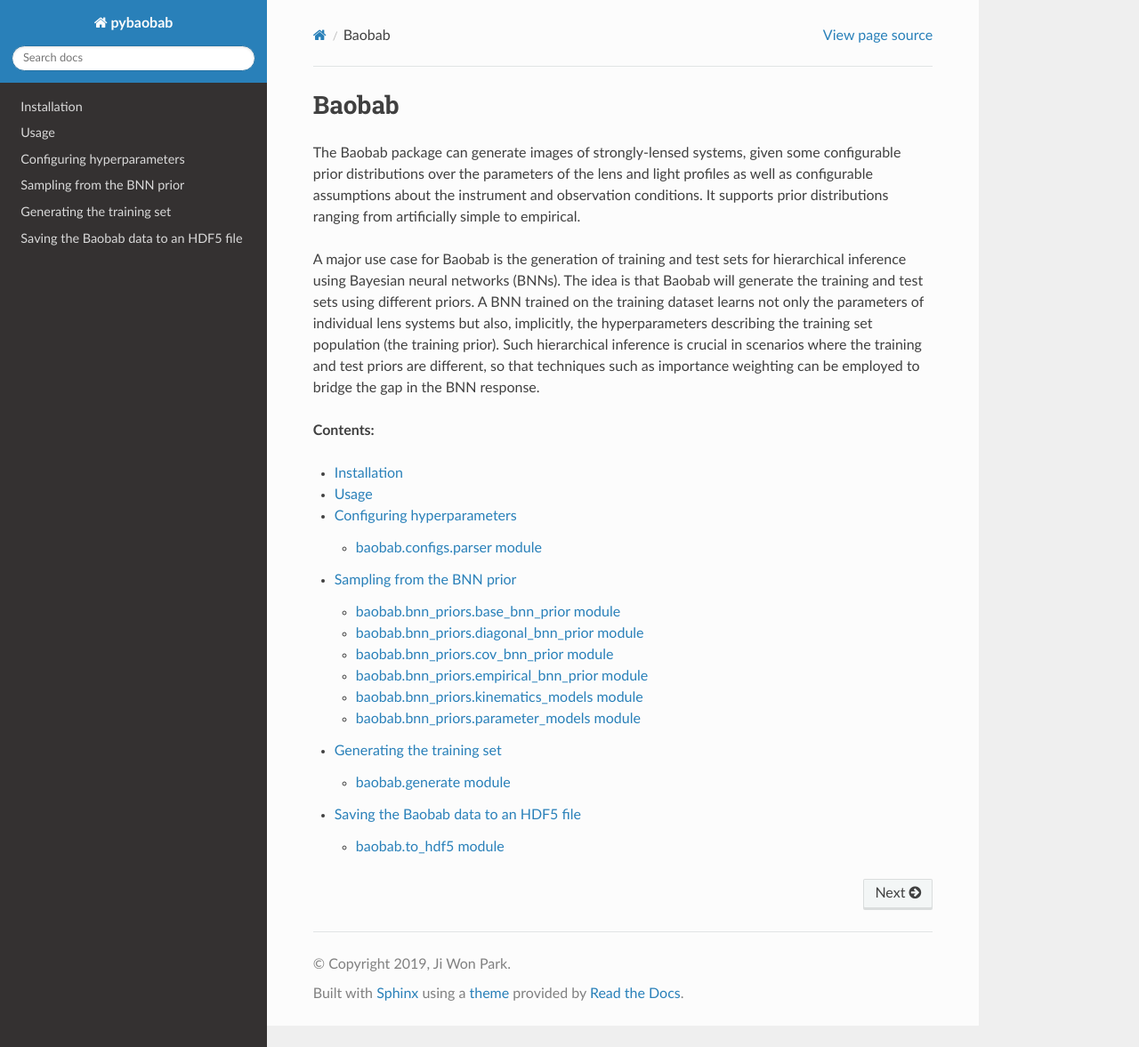
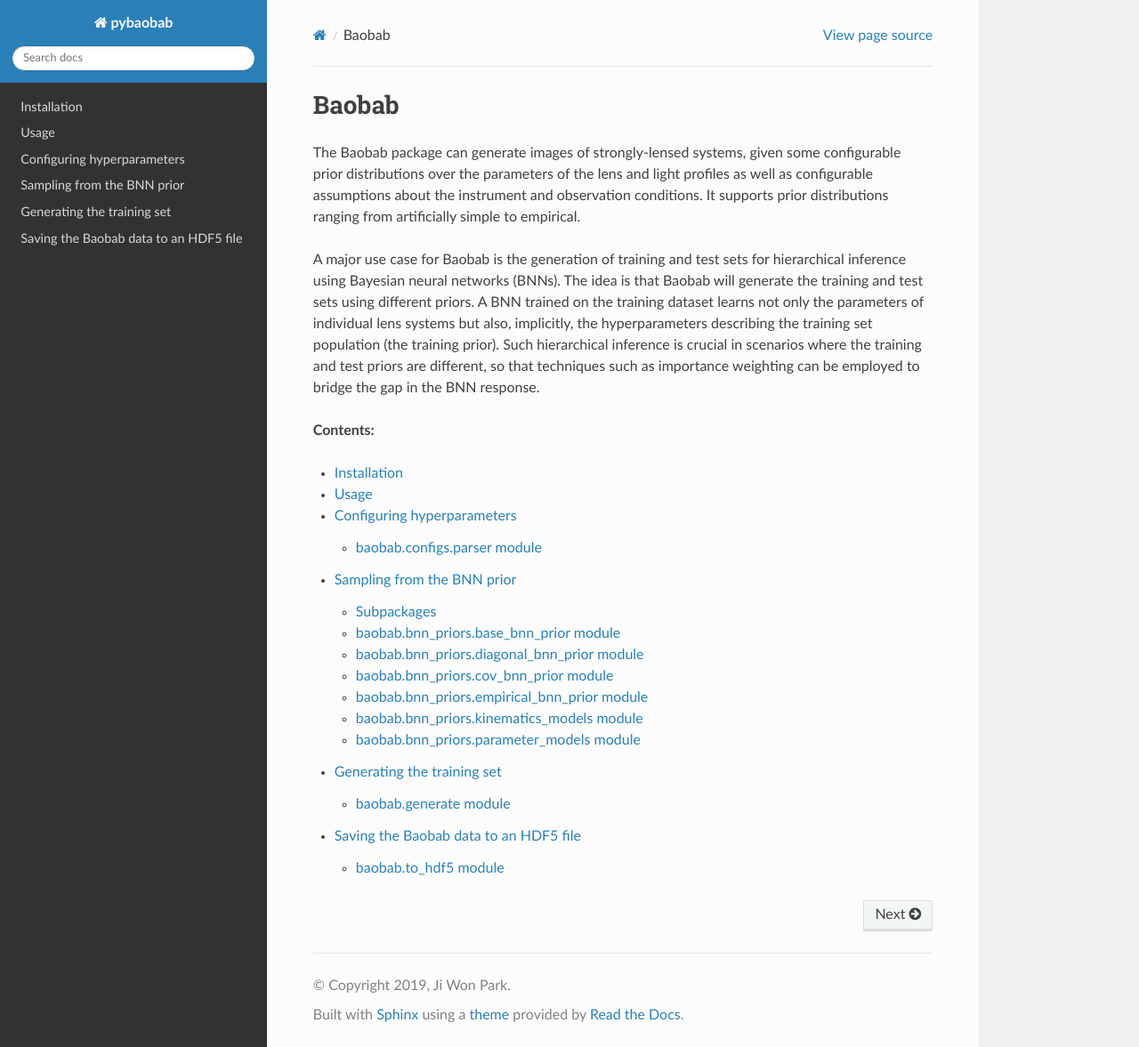
Before and after one commit to jiwoncpark/baobab, a Sphinx documentation site: the page built from docs/index.rst, in a window 1280 px wide and 1177 px high. Shown: the whole window at 89% size. Built offline with Sphinx 7.4.7 and the Read the Docs theme 2.0.0, drawn with Linux system fonts in a browser that asks for light colours.

Commit message:
Import baobab for RTD

```diff
--- a/docs/bnn_prior.rst
+++ b/docs/bnn_prior.rst
@@ -1,5 +1,12 @@
 Sampling from the BNN prior
 ===========================
+
+Subpackages
+-----------
+
+.. toctree::
+
+
 
 baobab.bnn_priors.base_bnn_prior module
 ---------------------------------------
--- a/docs/conf.py
+++ b/docs/conf.py
@@ -13,7 +13,7 @@
 import os
 import sys
 sys.path.insert(0, os.path.abspath('../baobab'))
-
+import baobab
 
 # -- Project information -----------------------------------------------------
 
@@ -38,11 +38,15 @@
 'sphinx.ext.napoleon',
 'sphinx.ext.mathjax',
 'sphinx.ext.todo',
-'sphinx.ext.ifconfig'
+'sphinx.ext.ifconfig',
+'sphinx.ext.viewcode',
 ]
 
 # Add any paths that contain templates here, relative to this directory.
 templates_path = ['_templates']
+
+# The suffix of source filenames
+source_suffix = '.rst'
 
 # List of patterns, relative to source directory, that match files and
 # directories to ignore when looking for source files.
```
Also changed, not shown: docs/index.rst (line endings or trailing spaces).
